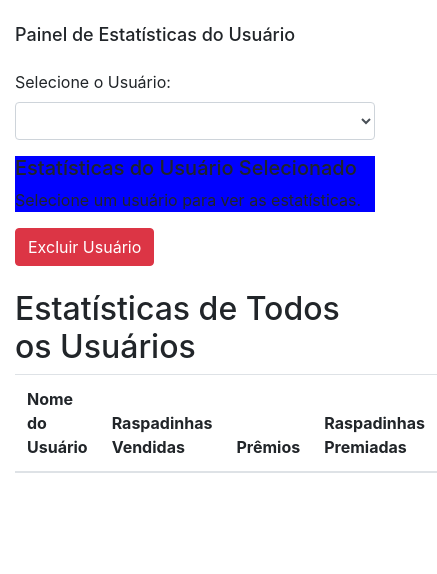
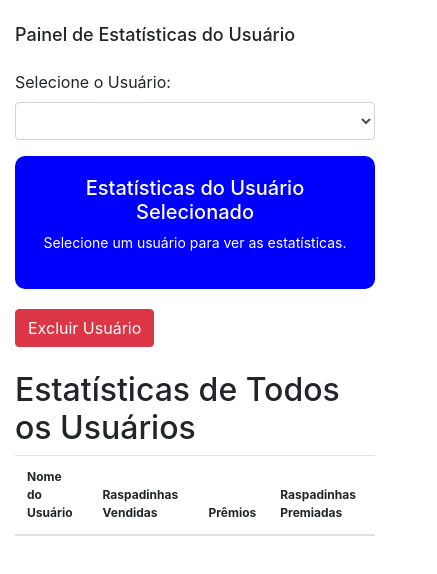
Before and after one commit to cicerolbs/Raspadinha, a website: page user_stats.html in a window 390 px wide. Shown: the whole page, 437 px wide, since content can reach past the window. Drawn offline with nearby package versions, Linux system fonts and the light colour scheme.

Commit message:
Update user_stats.html

```diff
--- a/user_stats.html
+++ b/user_stats.html
@@ -2,12 +2,11 @@
 <html lang="pt">
 <head>
   <meta charset="UTF-8">
-  <meta name="viewport" content="width=device-width, initial-scale=1.0"> <!-- Adicionada a meta tag viewport -->
+  <meta name="viewport" content="width=device-width, initial-scale=1.0">
   <title>Estatísticas do Usuário</title>
   <link rel="stylesheet" href="https://stackpath.bootstrapcdn.com/bootstrap/4.5.2/css/bootstrap.min.css">
   <link rel="stylesheet" href="https://cdnjs.cloudflare.com/ajax/libs/font-awesome/5.15.1/css/all.min.css">
   <style>
-    /* Estilos gerais */
     .user-stats-box {
       padding: 20px;
       color: white;
@@ -18,7 +17,6 @@
     .blue-box {
       background-color: blue;
     }
-    /* Estilos para responsividade */
     @media (max-width: 768px) {
       .user-stats-box {
         font-size: 14px;
@@ -26,33 +24,27 @@
       h1, h4 {
         font-size: 18px;
       }
+      table {
+        font-size: 12px;
+      }
     }
   </style>
 </head>
 <body>
   <div class="container">
     <h1 class="mt-4 mb-4">Painel de Estatísticas do Usuário</h1>
-
-    <!-- Dropdown para selecionar usuário -->
     <div class="form-group">
       <label for="userSelect">Selecione o Usuário:</label>
       <select class="form-control" id="userSelect">
-        <!-- As opções serão preenchidas dinamicamente -->
       </select>
     </div>
-
-    <!-- Estatísticas do usuário selecionado -->
-    <div class="dashboard-box blue-box">
+    <div class="user-stats-box blue-box">
       <h5>Estatísticas do Usuário Selecionado</h5>
       <p id="selectedUserStats">Selecione um usuário para ver as estatísticas.</p>
     </div>
-
-    <!-- Botão para excluir usuário -->
     <button class="btn btn-danger">Excluir Usuário</button>
-
-    <!-- Tabela com estatísticas de todos os usuários -->
     <h2 class="mt-4">Estatísticas de Todos os Usuários</h2>
-    <table class="table table-striped">
+    <table class="table table-striped table-responsive">
       <thead>
         <tr>
           <th>Nome do Usuário</th>
@@ -62,11 +54,9 @@
         </tr>
       </thead>
       <tbody id="allUserStats">
-        <!-- As estatísticas serão preenchidas dinamicamente -->
       </tbody>
     </table>
   </div>
-
   <script src="https://code.jquery.com/jquery-3.5.1.slim.min.js"></script>
   <script src="https://cdn.jsdelivr.net/npm/@popperjs/core@2.9.3/dist/umd/popper.min.js"></script>
   <script src="https://stackpath.bootstrapcdn.com/bootstrap/4.5.2/js/bootstrap.min.js"></script>
```
